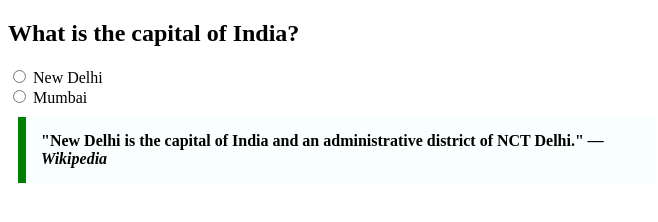
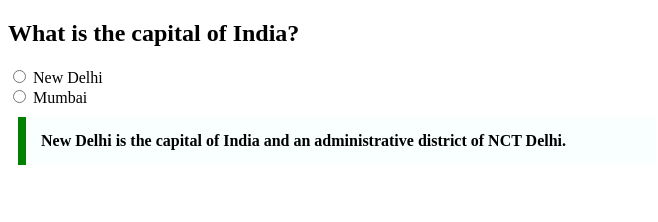
Before and after one commit to acciojob/trivia-Sid541, a website: page main.html in a window 1280 px wide. Shown: the whole page, without its empty margins (0-658 px from the left). Drawn offline with Linux system fonts and the light colour scheme.

Commit message:
created a submission

```diff
--- a/main.html
+++ b/main.html
@@ -29,8 +29,7 @@
 
   <!-- Quotation -->
   <blockquote class="quote">
-    "New Delhi is the capital of India and an administrative district of NCT Delhi."
-    <cite>— Wikipedia</cite>
+    New Delhi is the capital of India and an administrative district of NCT Delhi.
   </blockquote>
 
 </body>
```
